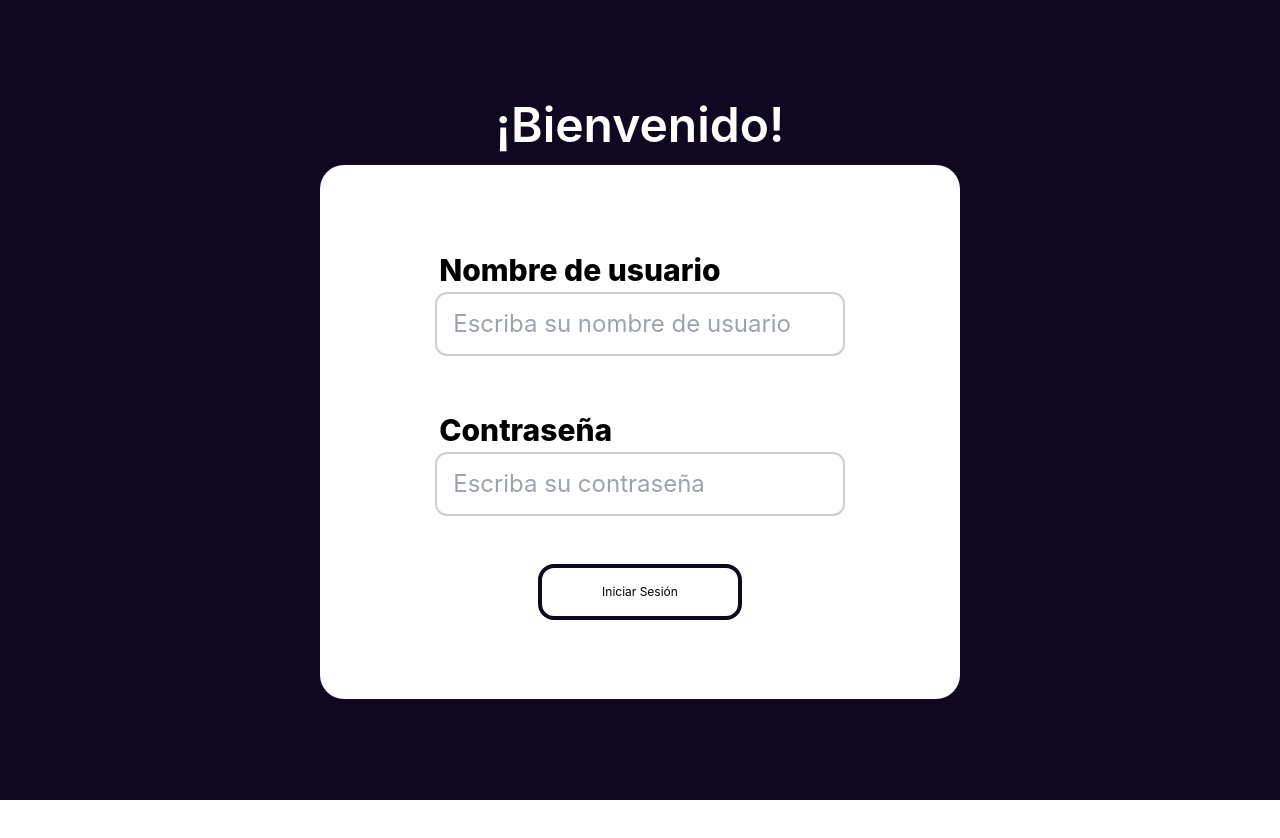
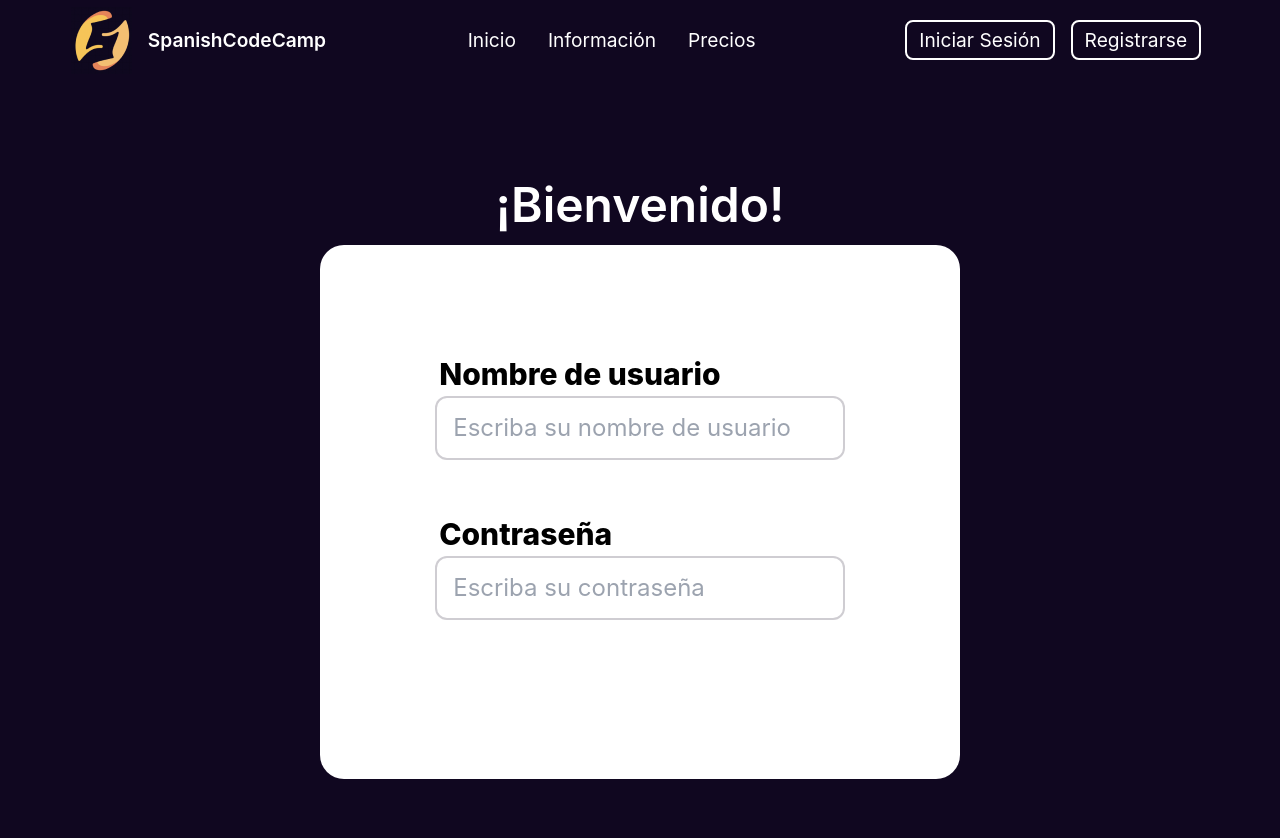
Before and after one commit to HackathonNicaragua2022/Intellikesh, a Next.js app in the folder spanishcodecamp_frontend/: page /login in a window 1280 px wide. Shown: the top 838 px of the page. Before the commit the page ends 800 px from the top, so only its background shows below. Built offline with nearby package versions, Linux system fonts and the light colour scheme.

Commit message:
button-fix-&&-navBar

```diff
--- a/spanishcodecamp_frontend/components/Button.tsx
+++ b/spanishcodecamp_frontend/components/Button.tsx
@@ -12,7 +12,7 @@ const Button: FC<ButtonProps> = (props) => {
   [props, className] = popFromDict(props, "className");
   return (
     <button
-      className={`hover:bg-gradient-to-r transition duration-300 from-[#5E03FF] to-[#FFC23C] hover:border-opacity-0 rounded-2xl text-3xl ${className}`}
+      className={`px-3 py-1 m-2 duration-300 text-white border-2 border-white rounded-lg hover:border-blackPurple text-[1.2rem] hover:bg-gradient-to-r from-pink to-purple`}
       {...props}
     />
   );
--- /dev/null
+++ b/spanishcodecamp_frontend/components/NavBar.tsx
@@ -0,0 +1,37 @@
+import React from "react";
+import Image from "next/image";
+import Button from "./Button";
+import Logo from "../assets/img/logo-1.png";
+
+const NavBar = () => {
+  return (
+    <div className="flex justify-around items-center bg-midnight h-[5rem] text-white">
+      <div className="flex items-center justify-center gap-4">
+        <Image src={Logo} alt="logo" />
+        <span className="text-[1.2rem] font-semibold">SpanishCodeCamp</span>
+      </div>
+      <ul className="flex gap-8">
+        <li className="hover:text-pink text-[1.2rem]">
+          <a href="">Inicio</a>
+        </li>{" "}
+        <li className="hover:text-pink text-[1.2rem]">
+          <a href="">Información</a>
+        </li>
+        <li className="hover:text-pink text-[1.2rem]">
+          <a href="">Precios</a>
+        </li>
+      </ul>
+      <div className="">
+        <Button
+          className="self-center w-2/5 p-4 mt-12 text-xs border-4 border-midnight"
+          formAction="submit"
+        >
+          Iniciar Sesión
+        </Button>
+        <Button formAction="submit">Registrarse</Button>
+      </div>
+    </div>
+  );
+};
+
+export default NavBar;
--- a/spanishcodecamp_frontend/pages/_app.tsx
+++ b/spanishcodecamp_frontend/pages/_app.tsx
@@ -1,11 +1,13 @@
 import type { AppProps } from "next/app";
 import "../styles/globals.css";
+import NavBar from "../components/NavBar";
 
 import { RecoilRoot } from "recoil";
 
 function MyApp({ Component, pageProps }: AppProps) {
   return (
     <RecoilRoot>
+      <NavBar />
       <Component {...pageProps} />
     </RecoilRoot>
   );
--- a/spanishcodecamp_frontend/tailwind.config.js
+++ b/spanishcodecamp_frontend/tailwind.config.js
@@ -8,6 +8,12 @@ module.exports = {
     extend: {
       colors: {
         midnight: "#100720",
+        blackPurple: '#2D1950',
+        pink: '#FF339A',
+        purple: '#5E03FF',
+        midnight: '#100720',
+        yellow: '#FFC23C'
+
       },
     },
   },
```
Also changed, not shown: spanishcodecamp_frontend/assets/img/logo-1.png (added), spanishcodecamp_frontend/assets/img/user.png (added).
